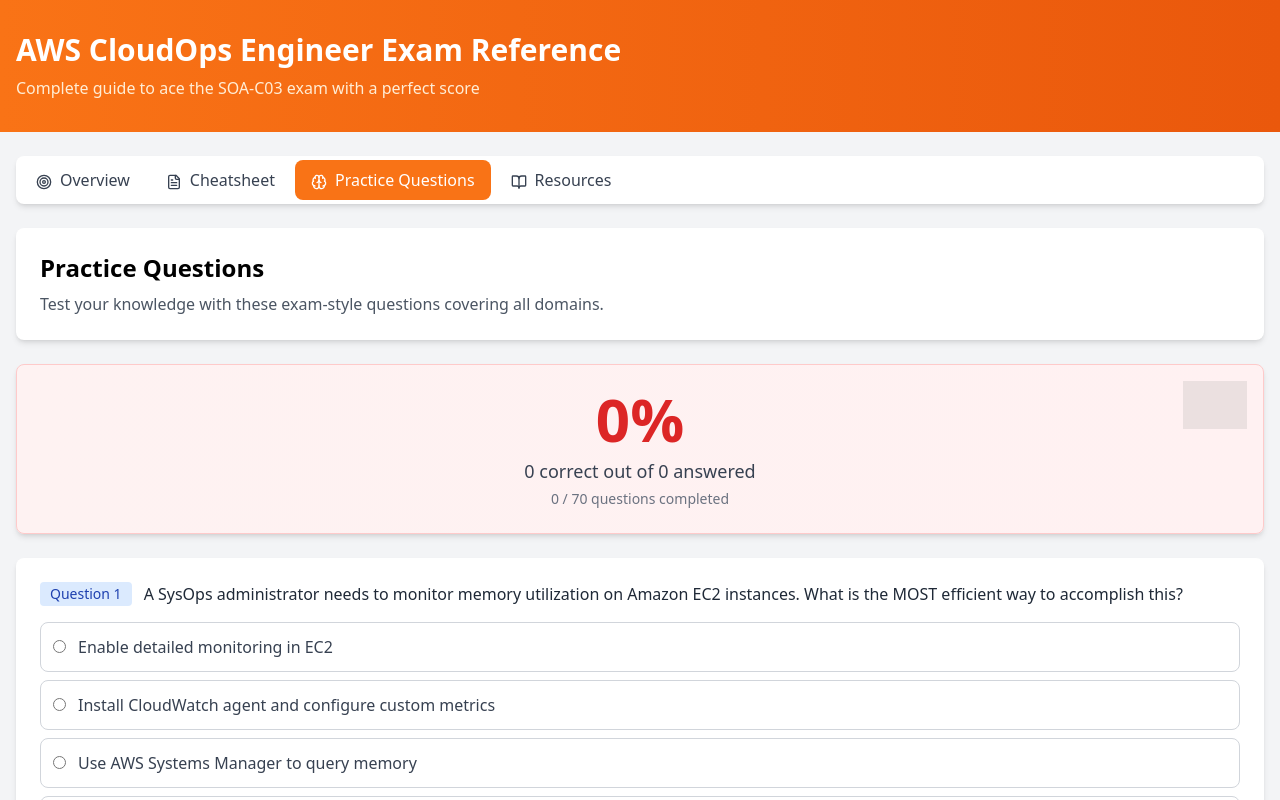
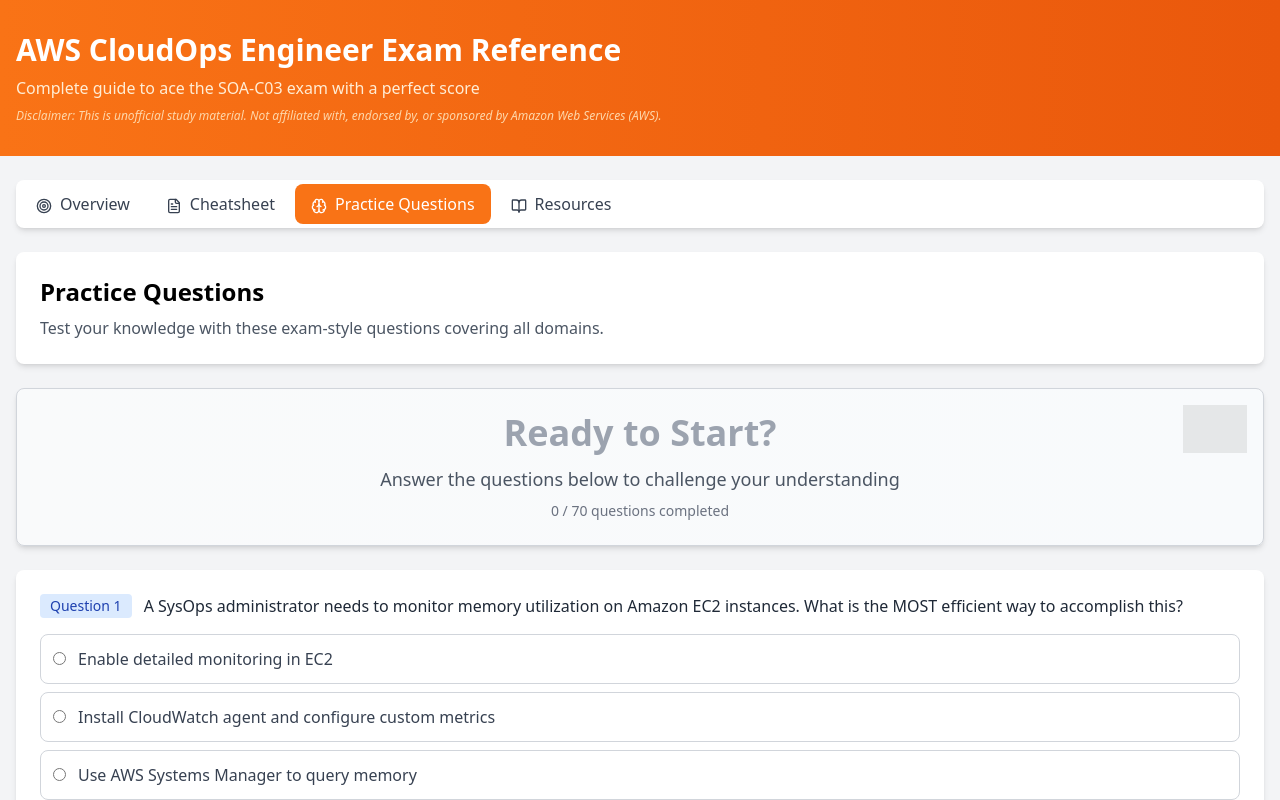
Before and after one commit to PabloMartinezPancorbo/Certifications, a React (Vite) app in the folder aws-sysops-quiz-src/: page / in a window 1280 px wide. Both pictures are taken after a click on the button "Practice Questions". Shown: the top 800 px of the page. Built offline with nearby package versions, Linux system fonts and the light colour scheme; grey boxes are pictures that could not be loaded.

Commit message:
Update App.jsx

```diff
--- a/aws-sysops-quiz-src/src/App.jsx
+++ b/aws-sysops-quiz-src/src/App.jsx
@@ -3005,6 +3005,9 @@
         <div className="max-w-7xl mx-auto px-4">
           <h1 className="text-3xl font-bold mb-2">AWS CloudOps Engineer Exam Reference</h1>
           <p className="text-orange-100">Complete guide to ace the SOA-C03 exam with a perfect score</p>
+          <p className="text-orange-200 text-xs mt-2 italic">
+            Disclaimer: This is unofficial study material. Not affiliated with, endorsed by, or sponsored by Amazon Web Services (AWS).
+          </p>
         </div>
       </div>
 
@@ -3157,27 +3160,38 @@
               const percentage = answeredQuestions > 0 ? Math.round((correctCount / answeredQuestions) * 100) : 0;
 
               // Determine color scheme based on percentage
-              let bgGradient, borderColor, textColor, percentageClass;
-              if (percentage === 100) {
+              let bgGradient, borderColor, textColor, percentageClass, showPercentage;
+              if (answeredQuestions === 0) {
+                // Not started yet
+                bgGradient = 'bg-gradient-to-r from-gray-50 to-slate-50';
+                borderColor = 'border-gray-300';
+                textColor = 'text-gray-700';
+                percentageClass = 'text-gray-500';
+                showPercentage = false;
+              } else if (percentage === 100) {
                 bgGradient = 'bg-gradient-to-r from-red-50 via-yellow-50 via-green-50 via-blue-50 to-purple-50';
                 borderColor = 'border-purple-400';
                 textColor = 'text-purple-600';
                 percentageClass = 'bg-gradient-to-r from-red-600 via-yellow-600 via-green-600 via-blue-600 to-purple-600 bg-clip-text text-transparent';
+                showPercentage = true;
               } else if (percentage >= 95) {
                 bgGradient = 'bg-gradient-to-r from-green-50 to-emerald-50';
                 borderColor = 'border-green-200';
                 textColor = 'text-gray-700';
                 percentageClass = 'text-green-600';
+                showPercentage = true;
               } else if (percentage < 72) {
                 bgGradient = 'bg-gradient-to-r from-red-50 to-rose-50';
                 borderColor = 'border-red-200';
                 textColor = 'text-gray-700';
                 percentageClass = 'text-red-600';
+                showPercentage = true;
               } else {
                 bgGradient = 'bg-gradient-to-r from-blue-50 to-indigo-50';
                 borderColor = 'border-blue-200';
                 textColor = 'text-gray-700';
                 percentageClass = 'text-indigo-600';
+                showPercentage = true;
               }
 
               return (
@@ -3188,7 +3202,10 @@
                       alt="AWS Logo"
                       className="h-12 w-auto"
                     />
-                  </div>                  <div className="text-center">
+                  </div>
+                  <div className="text-center">
+                    {showPercentage ? (
+                      <>
                     <div className={`text-6xl font-bold ${percentageClass} mb-2`}>
                       {percentage}%
                     </div>
@@ -3198,6 +3215,20 @@
                     <div className="text-sm text-gray-500">
                       {answeredQuestions} / {totalQuestions} questions completed
                     </div>
+                      </>
+                    ) : (
+                      <>
+                        <div className="text-4xl font-bold text-gray-400 mb-3">
+                          Ready to Start?
+                        </div>
+                        <div className="text-lg text-gray-600 mb-2">
+                          Answer the questions below to challenge your understanding
+                        </div>
+                        <div className="text-sm text-gray-500">
+                          0 / {totalQuestions} questions completed
+                        </div>
+                      </>
+                    )}
                   </div>
                 </div>
               );
@@ -3344,23 +3375,33 @@
         const percentage = answeredQuestions > 0 ? Math.round((correctCount / answeredQuestions) * 100) : 0;
 
         // Determine color scheme based on percentage
-        let bgGradient, borderColor, percentageClass;
-        if (percentage === 100) {
+        let bgGradient, borderColor, percentageClass, showPercentage;
+        if (answeredQuestions === 0) {
+          // Not started yet
+          bgGradient = 'bg-gradient-to-r from-gray-50 to-slate-50';
+          borderColor = 'border-gray-300';
+          percentageClass = 'text-gray-500';
+          showPercentage = false;
+        } else if (percentage === 100) {
           bgGradient = 'bg-gradient-to-r from-red-50 via-yellow-50 via-green-50 via-blue-50 to-purple-50';
           borderColor = 'border-purple-400';
           percentageClass = 'bg-gradient-to-r from-red-600 via-yellow-600 via-green-600 via-blue-600 to-purple-600 bg-clip-text text-transparent';
+          showPercentage = true;
         } else if (percentage >= 95) {
           bgGradient = 'bg-gradient-to-r from-green-50 to-emerald-50';
           borderColor = 'border-green-300';
           percentageClass = 'text-green-600';
+          showPercentage = true;
         } else if (percentage < 72) {
           bgGradient = 'bg-gradient-to-r from-red-50 to-rose-50';
           borderColor = 'border-red-300';
           percentageClass = 'text-red-600';
+          showPercentage = true;
         } else {
           bgGradient = 'bg-gradient-to-r from-blue-50 to-indigo-50';
           borderColor = 'border-indigo-300';
           percentageClass = 'text-indigo-600';
+          showPercentage = true;
         }
 
         return (
@@ -3373,6 +3414,8 @@
               />
             </div>
             <div className="text-center">
+              {showPercentage ? (
+                <>
               <div className={`text-4xl md:text-3xl font-bold ${percentageClass} mb-1`}>
                 {percentage}%
               </div>
@@ -3382,6 +3425,17 @@
               <div className="text-xs text-gray-500">
                 {answeredQuestions}/{totalQuestions} done
               </div>
+                </>
+              ) : (
+                <>
+                  <div className="text-2xl md:text-xl font-bold text-gray-400 mb-1">
+                    Ready?
+                  </div>
+                  <div className="text-xs text-gray-500">
+                    0/{totalQuestions}
+                  </div>
+                </>
+              )}
             </div>
           </div>
         );
```
